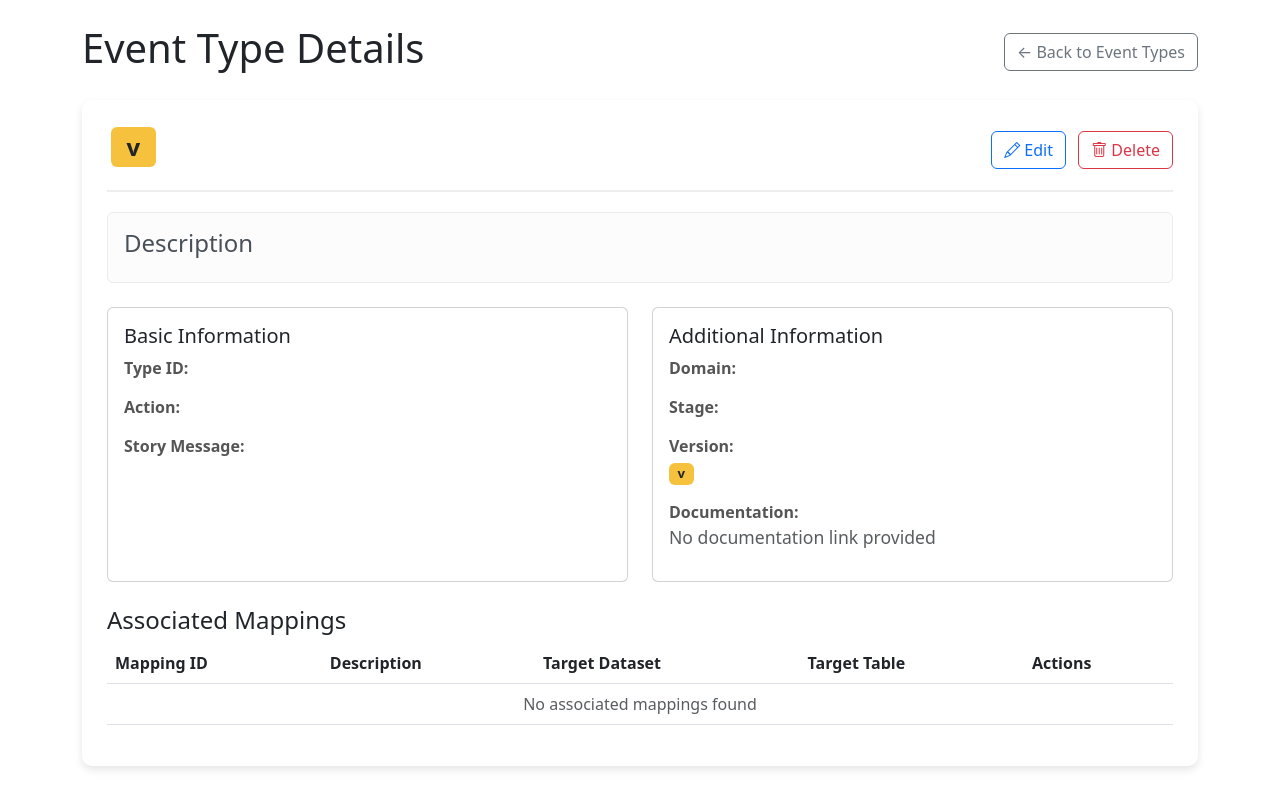
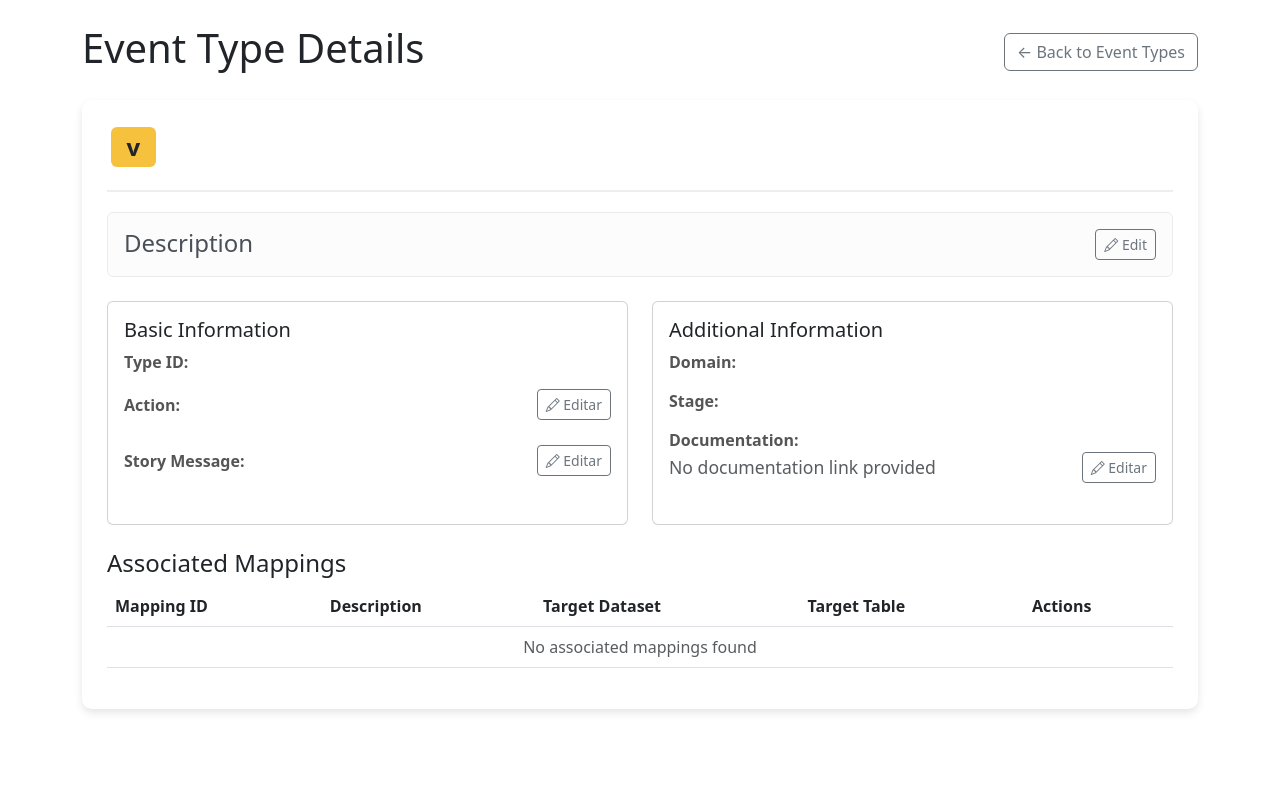
Before and after one commit to dinoise/Event-Insights-Console, a Flask app: template app/templates/event_type_detail.html in a window 1280 px wide. Run offline with Flask 3, Linux system fonts and the light colour scheme; the template is opened without the code that fills it, so the values that code supplies are empty; parts of the project's set-up code (start-up, migrations or seed data) failed here and were passed over.

Commit message:
styles of editing buttons

```diff
--- a/app/static/css/event_type_detail.css
+++ b/app/static/css/event_type_detail.css
@@ -34,3 +34,35 @@
 .documentation-link {
     word-break: break-all;
 }
+
+/* Contenedor editable */
+.editable-container {
+    position: relative;
+    transition: all 0.3s ease;
+    padding-bottom: 10px;
+}
+
+/* Controles de edición - inicialmente ocultos */
+.editable-controls {
+    display: none !important; /* Fuerza la ocultación */
+    margin-top: 8px;
+    gap: 5px;
+}
+
+.editable-controls.show {
+    display: flex !important; /* Solo visible con esta clase */
+}
+
+/* Estado de edición */
+.editable-content.editing {
+    margin-bottom: 10px;
+}
+
+/* Input durante la edición */
+.editable-input {
+    width: 100%;
+    padding: 0.375rem 0.75rem;
+    border: 1px solid #ced4da;
+    border-radius: 0.25rem;
+    font-size: inherit;
+}
--- a/app/templates/event_type_detail.html
+++ b/app/templates/event_type_detail.html
@@ -19,27 +19,34 @@
 
         <div class="detail-card">
             <!-- Encabezado -->
-            <div class="detail-header d-flex justify-content-between align-items-center">
+            <div class="detail-header">
                 <h2>
                     {{ event_type.event_type_name }}
                     <span class="badge badge-domain ms-2">{{ event_type.event_domain }}</span>
                     <span class="badge badge-stage ms-1">{{ event_type.event_stage }}</span>
                     <span class="badge badge-version ms-1">v{{ event_type.event_type_version }}</span>
                 </h2>
-                <div>
-                    <button class="btn btn-outline-primary me-2" id="edit-type-btn">
-                        <i class="bi bi-pencil"></i> Edit
-                    </button>
-                    <button class="btn btn-outline-danger" id="delete-type-btn">
-                        <i class="bi bi-trash"></i> Delete
-                    </button>
-                </div>
             </div>
 
             <!-- Descripción -->
-            <div class="alert alert-light mb-4">
+            <div class="alert alert-light mb-4 editable-container" data-field="description">
+                <div class="d-flex justify-content-between align-items-start">
+                    <div>
                         <h4 class="alert-heading">Description</h4>
-                <p class="mb-0">{{ event_type.event_type_description }}</p>
+                        <p class="mb-0 editable-content">{{ event_type.event_type_description }}</p>
+                    </div>
+                    <button class="btn btn-sm btn-outline-secondary begin-edit">
+                        <i class="bi bi-pencil"></i> Edit
+                    </button>
+                </div>
+                <div class="editable-controls mt-2 d-none">
+                    <button class="btn btn-sm btn-success confirm-edit me-1">
+                        <i class="bi bi-check"></i> Confirm
+                    </button>
+                    <button class="btn btn-sm btn-outline-danger cancel-edit">
+                        <i class="bi bi-x"></i> Cancel
+                    </button>
+                </div>
             </div>
 
             <!-- Detalles principales -->
@@ -47,19 +54,38 @@
                 <div class="col-md-6">
                     <div class="card h-100">
                         <div class="card-body">
+
                             <h5 class="card-title">Basic Information</h5>
+
                             <div class="detail-item">
                                 <div class="detail-label">Type ID:</div>
                                 <div class="detail-value">{{ event_type.event_type_id }}</div>
                             </div>
-                            <div class="detail-item">
+
+                            <div class="detail-item editable-container" data-field="field_action">
+                                <div class="d-flex justify-content-between align-items-center">
+                                    <div>
                                         <div class="detail-label">Action:</div>
-                                <div class="detail-value">{{ event_type.event_type_action }}</div>
+                                        <div class="detail-value editable-content">{{ event_type.event_type_action }}</div>
                                     </div>
-                            <div class="detail-item">
+                                    <button class="btn btn-sm btn-outline-secondary begin-edit">
+                                        <i class="bi bi-pencil"></i> Editar
+                                    </button>
+                                </div>
+                            </div>
+
+                            <div class="detail-item editable-container" data-field="field_story_message">
+                                <div class="d-flex justify-content-between align-items-center">
+                                    <div>
                                         <div class="detail-label">Story Message:</div>
                                         <div class="detail-value">{{ event_type.event_type_story_message }}</div>
                                     </div>
+                                    <button class="btn btn-sm btn-outline-secondary begin-edit">
+                                        <i class="bi bi-pencil"></i> Editar
+                                    </button>
+                                </div>
+                            </div>
+
                         </div>
                     </div>
                 </div>
@@ -79,15 +105,11 @@
                                     <span class="badge badge-stage">{{ event_type.event_stage }}</span>
                                 </div>
                             </div>
-                            <div class="detail-item">
-                                <div class="detail-label">Version:</div>
-                                <div class="detail-value">
-                                    <span class="badge badge-version">v{{ event_type.event_type_version }}</span>
-                                </div>
-                            </div>
-                            <div class="detail-item">
+                            <div class="detail-item editable-container" data-field="field_story_message">
                                 <div class="detail-label">Documentation:</div>
                                 <div class="detail-value documentation-link">
+                                    <div class="d-flex justify-content-between align-items-center">
+                                        <div>
                                             {% if event_type.event_documentation_link %}
                                             <a href="{{ event_type.event_documentation_link }}" target="_blank">
                                                 {{ event_type.event_documentation_link }}
@@ -95,6 +117,11 @@
                                             {% else %}
                                             <span class="text-muted">No documentation link provided</span>
                                             {% endif %}
+                                        </div>
+                                        <button class="btn btn-sm btn-outline-secondary begin-edit">
+                                            <i class="bi bi-pencil"></i> Editar
+                                        </button>
+                                    </div>
                                 </div>
                             </div>
                         </div>
```
Lines whose indentation alone changed are shown as unchanged.
